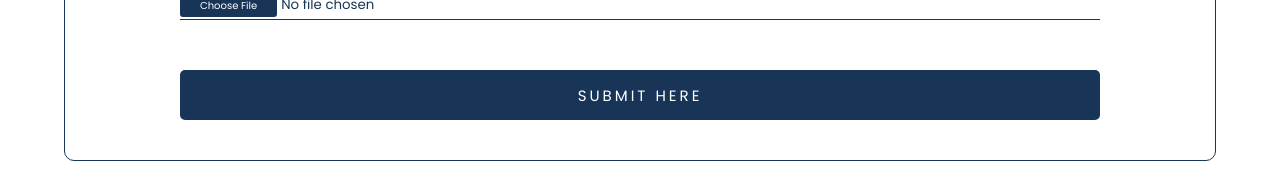
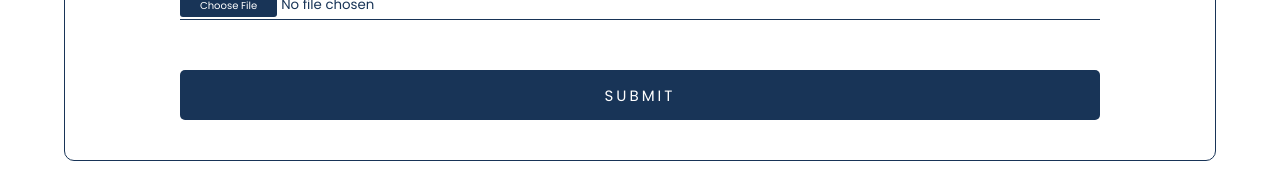
Before and after one commit to AgyapalSingh/React-Templates-Projects, a React (Vite) app: page /careers-page in a window 1280 px wide. Shown: the part 2138-2308 px from the top of the page. Built offline with nearby package versions, Linux system fonts and the light colour scheme.

Commit message:
Testing Git and Vercel again

```diff
--- a/src/Components/Template/Careers.jsx
+++ b/src/Components/Template/Careers.jsx
@@ -243,7 +243,7 @@ const JobsForm = () => {
               )}
 
               <button className="ag-job-submit-btn" type="submit">
-                Submit Here
+                Submit
               </button>
 
               {responseMessage && (
```
